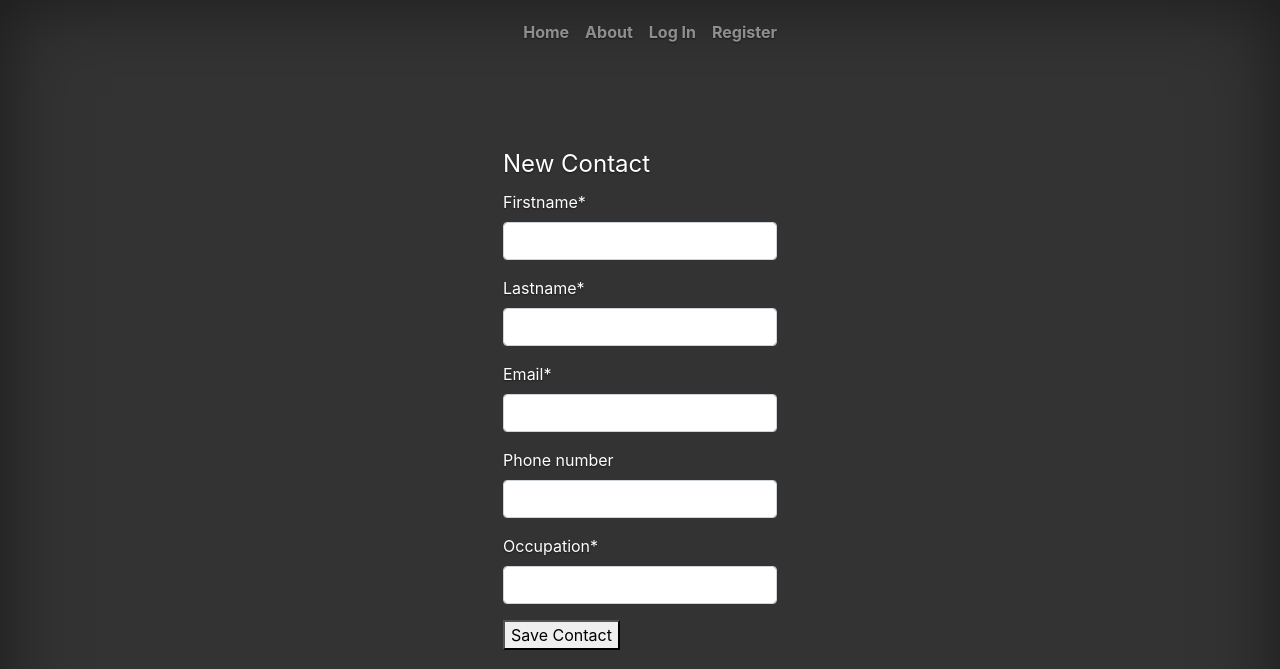
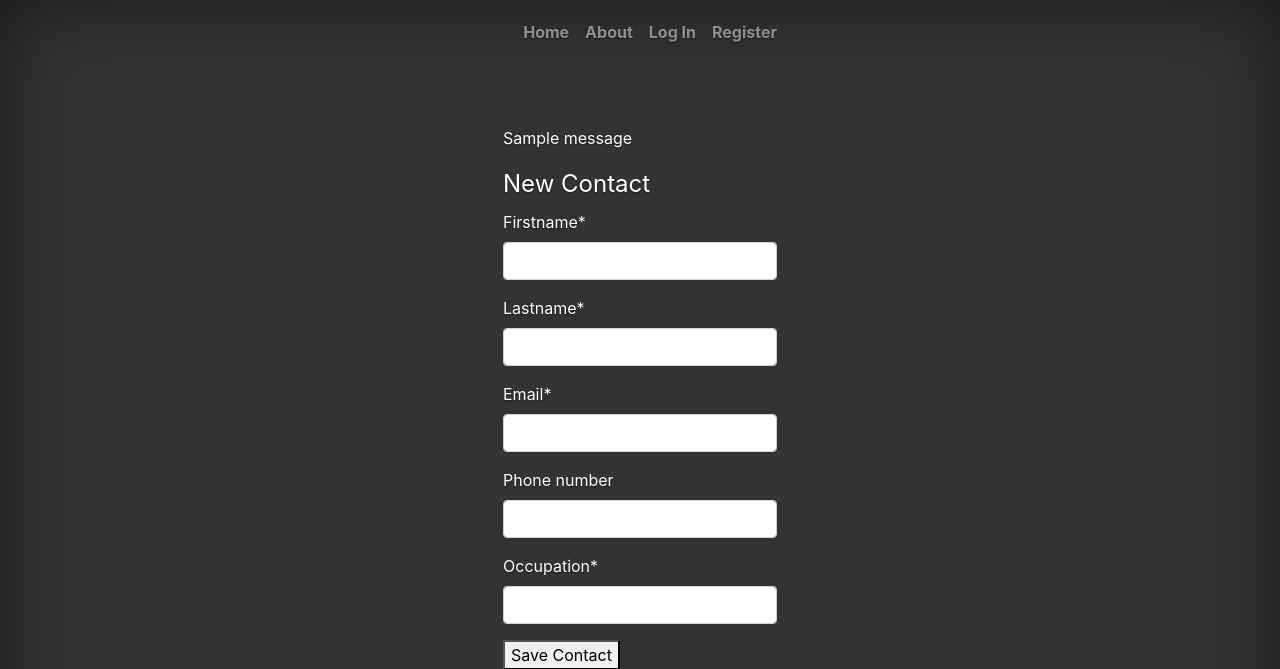
Before and after one commit to kghudgens/ContactBook, a Django app: page /book_form/ in a window 1280 px wide. Shown: the top 669 px of the page. Run offline with Django 3.2, Linux system fonts and the light colour scheme; one stand-in notice (Sample message) is shown; some libraries are stand-ins or nearby versions.

Commit message:
Added the logic for messages to be displayed in the correct template

```diff
--- a/Contact_book/book/templates/book/book_form.html
+++ b/Contact_book/book/templates/book/book_form.html
@@ -2,13 +2,23 @@
 {%load crispy_forms_tags%}
 
 {%block content%}
+    <!-- checks to see if there are messages to be displayed -->
+    {% if messages %}
+    <!-- loops through avaibale messages -->
+        {% for message in messages %}
+            <p>{{message}}</p>
+        {% endfor %}
 
+    {% endif %}
+<!-- Creates form that will be used for the creation of new contact objects -->
     <form method="POST">
         {%csrf_token%}
         <legend>New Contact</legend>
+
         <fieldset>
             {{form | crispy}}
         </fieldset>
+
         <button type="submit">Save Contact</button>
 
     </form>
```
Lines whose indentation alone changed are shown as unchanged.
